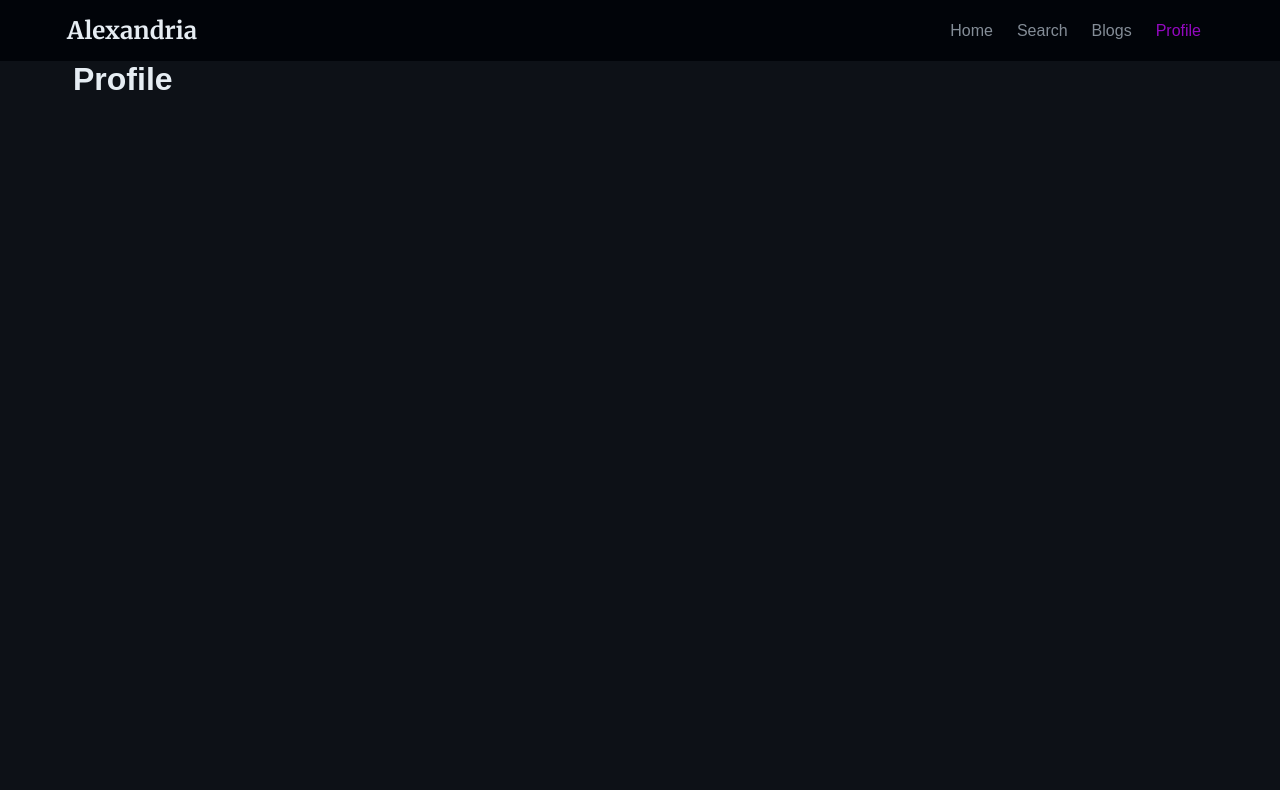
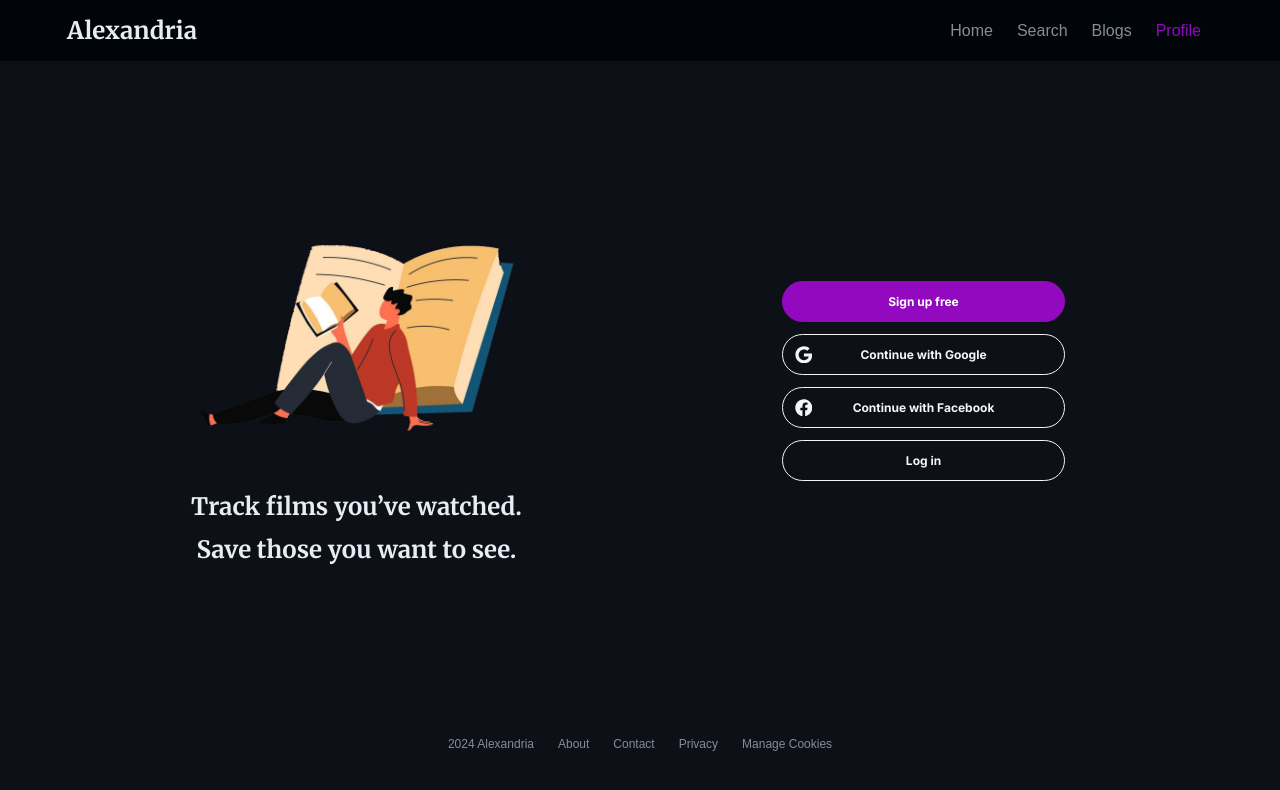
Before and after one commit to turalshkrov/alexandria, a React (Create React App) app: page /profile in a window 1280 px wide. Shown: the top 790 px of the page. Built offline with nearby package versions, Linux system fonts and the light colour scheme.

Commit message:
style: signup page

```diff
--- a/src/App.scss
+++ b/src/App.scss
@@ -1,9 +1,12 @@
 @import url('https://fonts.googleapis.com/css2?family=Merriweather:wght@400;700&display=swap');
 @import url('https://fonts.googleapis.com/css2?family=Poppins:ital,wght@0,100;0,200;0,300;0,400;0,500;0,600;0,900;1,700&display=swap');
 @import "../src/styles/global/color";
+@import "../src/styles/global/variables";
 @import "../src/styles/components/Navbar.scss";
 @import "../src/styles/components/Footer.scss";
+@import "../src/styles/components/Booton.scss";
 @import "../src/styles/pages/ErrorPage.scss";
+@import "../src/styles/pages/SignIn.scss";
 
 body {
   font-family: Arial;
--- a/src/App.tsx
+++ b/src/App.tsx
@@ -5,7 +5,7 @@ import Navbar from './components/navbar/Navbar';
 import Home from './pages/home/Home';
 import Search from './pages/search/Search';
 import Blogs from './pages/blogs/Blogs';
-import Profile from './pages/profile.tsx/Profile';
+import Profile from './pages/profile/Profile';
 import About from './pages/about/About';
 import ScrollToTop from './components/scrollTop/ScrollToTop';
 import ErrorPage from './pages/error/ErrorPage';
--- a/src/pages/error/ErrorPage.tsx
+++ b/src/pages/error/ErrorPage.tsx
@@ -23,7 +23,7 @@ export default function ErrorPage() {
             <p>The page you're loking for can't be found</p>
           </div>
           <div className="mt-3 text-center">
-            <Link to="/" className="btn-solid-dark">
+            <Link to="/" className={theme?.theme === 'dark' ? 'btn-outline-light btn-sm' : 'btn-outline-dark btn-sm'}>
               Back to home
             </Link>
           </div>
--- a/src/pages/home/Home.tsx
+++ b/src/pages/home/Home.tsx
@@ -7,8 +7,7 @@ export default function Home() {
   return (
     <div className={`page page-${theme?.theme}`} id='home'>
       <div className="container py-3">
-        <button className="btn-solid-light" onClick={() => { theme?.toggleTheme() }}>Theme</button>
-
+        <button className={theme?.theme === 'dark' ? 'btn-solid-light btn-sm' : 'btn-solid-dark btn-sm'} onClick={() => { theme?.toggleTheme() }}>Theme</button>
         <h1>Home</h1>
         <p>Lorem, ipsum dolor sit amet consectetur adipisicing elit. Harum accusantium fuga aliquam sunt repudiandae voluptate tempore illum eius maxime veritatis fugiat atque quisquam sapiente voluptas laboriosam repellendus eaque, sint molestias.</p>
         <h2 className='mt-3'>Subtitle</h2>
--- a/src/pages/profile.tsx/Profile.tsx
+++ /dev/null
@@ -1,13 +0,0 @@
-import { useContext } from 'react'
-import { ThemeContext } from '../../contexts/theme/ThemeContext'
-
-export default function Profile() {
-  const theme = useContext(ThemeContext)
-  return (
-    <div className={`page page-${theme?.theme}`}>
-      <div className="container">
-        <h1>Profile</h1>
-      </div>
-    </div>
-  )
-}
--- /dev/null
+++ b/src/pages/profile/Profile.tsx
@@ -0,0 +1,36 @@
+import { useContext } from 'react';
+import { ThemeContext } from '../../contexts/theme/ThemeContext';
+import readingImg from '../../../src/img/reading.jpg';
+import readingDarkImg from '../../../src/img/reading-dark.jpg';
+import Footer from '../../components/footer/Footer';
+import { FaGoogle, FaFacebook } from "react-icons/fa";
+
+export default function Profile() {
+  const theme = useContext(ThemeContext)
+  return (
+    <div className={`page page-${theme?.theme}`}>
+      <div className="container">
+        <div className="py-3 row d-f align-items-center signup-content">
+          <div className="col-12 col-md-6 text-center">
+            <img className='signup-illustrator' src={theme?.theme === "dark" ? readingDarkImg : readingImg} alt="" />
+            <p className='font-lg fw-bold signup-page-text'>Track films you’ve watched.</p>
+            <p className='font-lg fw-bold signup-page-text'>Save those you want to see.</p>
+          </div>
+          <div className="col-12 col-md-6 align-items-center mt-3 mt-md-0 d-f signup-btn-group">
+            <button className={`btn btn-solid-primary-${theme?.theme} w-75 w-xl-50 font-sm`}>Sign up free</button>
+            <button className={`btn-outline-${theme?.theme === 'dark' ? 'light' : 'dark'} p-relative w-75 w-xl-50 font-sm mt-1 d-f align-items-center justify-center`}>
+              <FaGoogle className='signup-btn-icon'/>
+              Continue with Google
+              </button>
+              <button className={`btn-outline-${theme?.theme === 'dark' ? 'light' : 'dark'} p-relative w-75 w-xl-50 font-sm mt-1 d-f align-items-center justify-center`}>
+                <FaFacebook className='signup-btn-icon'/>
+                Continue with Facebook
+                </button>
+            <button className={`btn-outline-${theme?.theme === 'dark' ? 'light' : 'dark'} w-75 w-xl-50 font-sm mt-1`}>Log in</button>
+          </div>
+        </div>
+      </div>
+      <Footer />
+    </div>
+  )
+}
--- /dev/null
+++ b/src/styles/components/Booton.scss
@@ -0,0 +1,33 @@
+.btn-solid-primary-dark {
+  background-color: $light-purple-color;
+  border-color: $light-purple-color;
+  color: #FFF;
+  &:hover {
+    background-color: darken($light-purple-color, 5%);
+  }
+}
+.btn-outline-primary-dark {
+  background-color: transparent;
+  border-color: $light-purple-color;
+  color: $light-purple-color;
+  &:hover {
+    background-color: $light-purple-color;
+  }
+}
+
+.btn-solid-primary-light {
+  background-color: $primary-pink-color;
+  border-color: $primary-pink-color;
+  color: #FFF;
+  &:hover {
+    background-color: darken($primary-pink-color, 5%);
+  }
+}
+.btn-outline-primary-light {
+  background-color: transparent;
+  border-color: $primary-pink-color;
+  color: $light-text-color;
+  &:hover {
+    background-color: $primary-pink-color;
+  }
+}
--- a/src/styles/global/_variables.scss
+++ b/src/styles/global/_variables.scss
@@ -0,0 +1,14 @@
+$base-padding: 0.75rem !default;
+$base-margin: 0.75rem !default;
+
+$base-border-radius: 1rem !default;
+$base-border-tickness: 1px !default;
+
+$base-box-shadow: 1px 3px 5px  rgba(0,0,0, 0.1) !default;
+
+$base-font-size: 1rem !default;
+$font-size-sm: $base-font-size * 0.75;
+$font-size-md: $base-font-size * 1.25;
+$font-size-lg: $base-font-size * 1.5;
+$font-size-xl: $base-font-size * 2;
+$font-size-xxl: $base-font-size * 2.5;
--- a/src/styles/pages/ErrorPage.scss
+++ b/src/styles/pages/ErrorPage.scss
@@ -12,7 +12,7 @@
       height: 170px;
       left: 5px;
       bottom: 5px;
-      border: 1px solid black;
+      // border: 1px solid black;
       border-radius: 2px;
     }
     #book-2 {
@@ -31,7 +31,7 @@
     }
     #empty-book {
       left: 145px;
-      border-style: dashed;
+      border: 1px dashed;
       display: flex;
       flex-direction: column-reverse;
       justify-content: space-evenly;
--- /dev/null
+++ b/src/styles/pages/SignIn.scss
@@ -0,0 +1,18 @@
+.signup-content {
+  min-height: 80vh;
+}
+.signup-illustrator {
+  width: 60%;
+  margin: 2rem 20%;
+}
+.signup-page-text {
+  font-family: 'Merriweather', serif;
+}
+.signup-btn-group {
+  flex-direction: column;
+}
+.signup-btn-icon {
+  position: absolute;
+  font-size: 1.1rem;
+  left: 12px;
+}
```
Also changed, not shown: src/img/reading-dark.jpg (added), src/img/reading.jpg (added), src/index.css.
